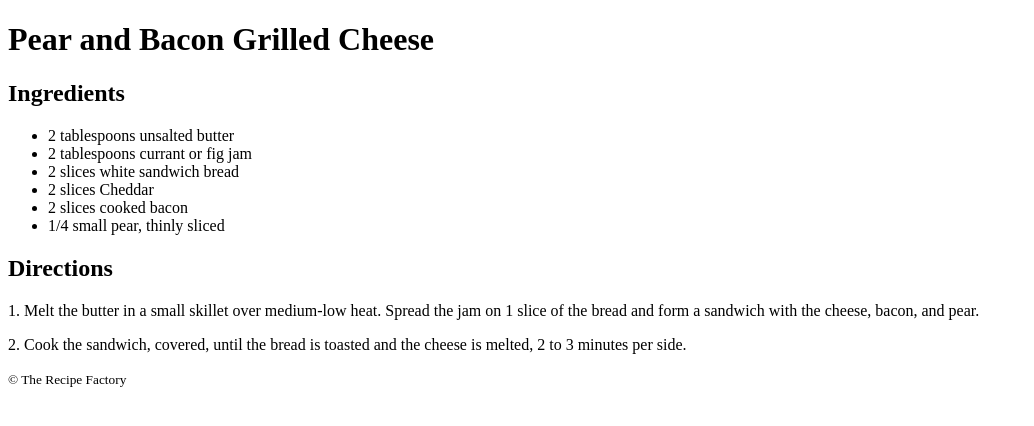
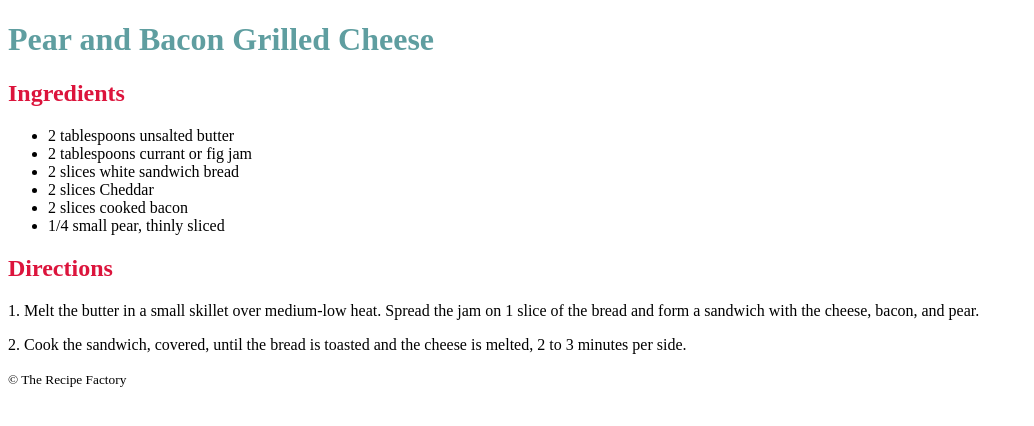
Before and after one commit to jpfinlay/launch-school, a plain HTML site: page front-end-prep/exercises/recipe.html in a window 1280 px wide. Shown: the whole page, without its empty margins (0-1034 px from the left). Drawn offline with Linux system fonts and the light colour scheme.

Commit message:
Exercise 5 complete.

```diff
--- a/front-end-prep/exercises/recipe.html
+++ b/front-end-prep/exercises/recipe.html
@@ -11,12 +11,12 @@
 
     <!-- Header -->
     <header>
-      <h1>Pear and Bacon Grilled Cheese</h1>
+      <h1 style="color: cadetblue">Pear and Bacon Grilled Cheese</h1>
     </header>
 
     <!-- Main Content -->
     <section id="ingredients">
-      <h2>Ingredients</h2>
+      <h2 style="color: crimson">Ingredients</h2>
       <ul>
         <li>2 tablespoons unsalted butter</li>
         <li>2 tablespoons currant or fig jam</li>
@@ -28,7 +28,7 @@
     </section>
 
     <section id="directions">
-      <h2>Directions</h2>
+      <h2 style="color: crimson">Directions</h2>
       <p>1. Melt the butter in a small skillet over medium-low heat. Spread the jam on 1 slice of the bread and form a sandwich with the cheese, bacon, and pear.</p>
       <p>2. Cook the sandwich, covered, until the bread is toasted and the cheese is melted, 2 to 3 minutes per side.</p>
     </section>
```
